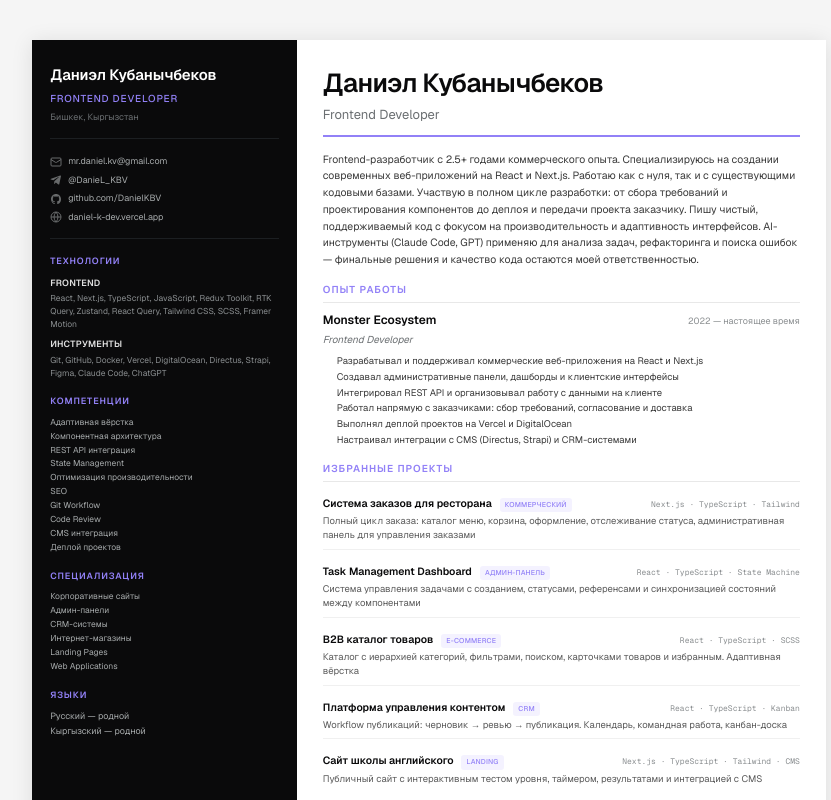
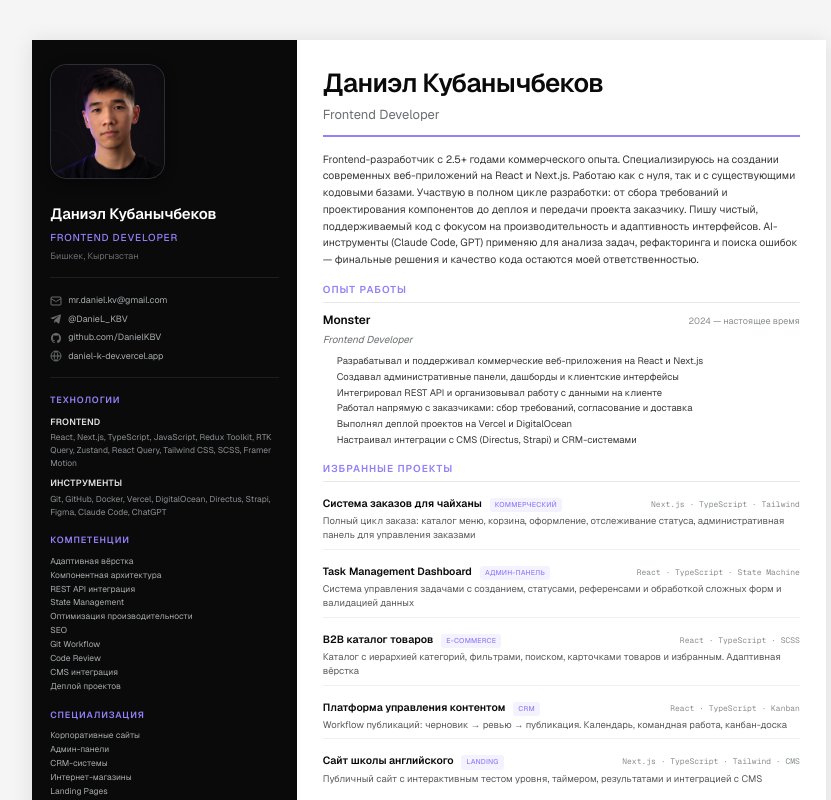
Before and after one commit to MonsterDKBV/portfolio, a Next.js app: page /resume in a window 1280 px wide. Shown: the top 800 px of the page, without its empty margins (211-1042 px from the left). Built offline with nearby package versions, Linux system fonts and the light colour scheme.

Commit message:
Обновлены резюме и проекты + портрет

```diff
--- a/Archive/Portfolio.dc.html
+++ b/Archive/Portfolio.dc.html
@@ -221,7 +221,7 @@
               <span style="font-family:'Geist Mono',monospace; font-size:11.5px; letter-spacing:.1em; color:#7c8084; text-transform:uppercase;">01 · Клиентский сайт + админка</span>
               <span style="display:inline-flex; align-items:center; gap:6px; font-family:'Geist Mono',monospace; font-size:10px; letter-spacing:.1em; color:#baa7ff; text-transform:uppercase; padding:5px 10px; border:1px solid #33305a; border-radius:100px; background:rgba(146,129,247,.06); white-space:nowrap;"><span style="width:5px; height:5px; border-radius:50%; background:#9281f7; box-shadow:0 0 8px #9281f7;"></span>Private</span>
             </div>
-            <h3 style="margin:0 0 22px; font-size:26px; font-weight:500; letter-spacing:-.02em; color:#ffffff; line-height:1.12;">Система заказов для ресторана</h3>
+            <h3 style="margin:0 0 22px; font-size:26px; font-weight:500; letter-spacing:-.02em; color:#ffffff; line-height:1.12;">Система заказов для чайханы</h3>
             <div style="display:flex; flex-direction:column; gap:15px; border-top:1px solid #17191c; padding-top:20px;">
               <div style="display:grid; grid-template-columns:92px 1fr; gap:14px; align-items:baseline;"><span style="font-family:'Geist Mono',monospace; font-size:10px; letter-spacing:.09em; color:#6b6f72; text-transform:uppercase;">Роль</span><span style="font-size:14.5px; line-height:1.5; color:#c6c9cb; font-weight:300;">Frontend — вёрстка и клиентская логика</span></div>
               <div style="display:grid; grid-template-columns:92px 1fr; gap:14px; align-items:baseline;"><span style="font-family:'Geist Mono',monospace; font-size:10px; letter-spacing:.09em; color:#6b6f72; text-transform:uppercase;">Задачи</span><span style="font-size:14.5px; line-height:1.5; color:#c6c9cb; font-weight:300;">Меню, корзина, оформление заказа, экран отчётов</span></div>
--- a/Archive/Portfolio.standalone.dc.html
+++ b/Archive/Portfolio.standalone.dc.html
@@ -229,7 +229,7 @@
               <span style="font-family:'Geist Mono',monospace; font-size:11.5px; letter-spacing:.1em; color:#7c8084; text-transform:uppercase;">01 · Клиентский сайт + админка</span>
               <span style="display:inline-flex; align-items:center; gap:6px; font-family:'Geist Mono',monospace; font-size:10px; letter-spacing:.1em; color:#baa7ff; text-transform:uppercase; padding:5px 10px; border:1px solid #33305a; border-radius:100px; background:rgba(146,129,247,.06); white-space:nowrap;"><span style="width:5px; height:5px; border-radius:50%; background:#9281f7; box-shadow:0 0 8px #9281f7;"></span>Private</span>
             </div>
-            <h3 style="margin:0 0 22px; font-size:26px; font-weight:500; letter-spacing:-.02em; color:#ffffff; line-height:1.12;">Система заказов для ресторана</h3>
+            <h3 style="margin:0 0 22px; font-size:26px; font-weight:500; letter-spacing:-.02em; color:#ffffff; line-height:1.12;">Система заказов для чайханы</h3>
             <div style="display:flex; flex-direction:column; gap:15px; border-top:1px solid #17191c; padding-top:20px;">
               <div style="display:grid; grid-template-columns:92px 1fr; gap:14px; align-items:baseline;"><span style="font-family:'Geist Mono',monospace; font-size:10px; letter-spacing:.09em; color:#6b6f72; text-transform:uppercase;">Роль</span><span style="font-size:14.5px; line-height:1.5; color:#c6c9cb; font-weight:300;">Frontend — вёрстка и клиентская логика</span></div>
               <div style="display:grid; grid-template-columns:92px 1fr; gap:14px; align-items:baseline;"><span style="font-family:'Geist Mono',monospace; font-size:10px; letter-spacing:.09em; color:#6b6f72; text-transform:uppercase;">Задачи</span><span style="font-size:14.5px; line-height:1.5; color:#c6c9cb; font-weight:300;">Меню, корзина, оформление заказа, экран отчётов</span></div>
--- a/src/app/resume/page.tsx
+++ b/src/app/resume/page.tsx
@@ -1,4 +1,5 @@
 import type { Metadata } from 'next'
+import Image from 'next/image'
 import styles from './resume.module.css'
 
 export const metadata: Metadata = {
@@ -13,6 +14,20 @@ export default function ResumePage() {
       <div className={styles.resumeContainer}>
         {/* Left Column - Sidebar */}
         <aside className={styles.resumeSidebar}>
+          {/* Portrait */}
+          <div className={styles.portraitWrapper}>
+            <div className={styles.portraitFrame}>
+              <Image
+                src="/portrait.jpg"
+                alt="Даниэл Кубанычбеков"
+                width={100}
+                height={100}
+                className={styles.portraitImage}
+                priority
+              />
+            </div>
+          </div>
+
           <div className={styles.sidebarHeader}>
             <h1 className={styles.sidebarName}>Даниэл Кубанычбеков</h1>
             <p className={styles.sidebarTitle}>Frontend Developer</p>
@@ -91,7 +106,7 @@ export default function ResumePage() {
           <div className={styles.sidebarSection}>
             <h2 className={styles.sectionTitle}>Языки</h2>
             <div className={styles.langList}>
-              <span>Русский — родной</span>
+              <span>Русский — разговорный</span>
               <span>Кыргызский — родной</span>
             </div>
           </div>
@@ -114,8 +129,8 @@ export default function ResumePage() {
             <h2 className={styles.sectionHeading}>Опыт работы</h2>
             <div className={styles.experienceItem}>
               <div className={styles.expHeader}>
-                <span className={styles.expCompany}>Monster Ecosystem</span>
-                <span className={styles.expDate}>2022 — настоящее время</span>
+                <span className={styles.expCompany}>Monster</span>
+                <span className={styles.expDate}>2024 — настоящее время</span>
               </div>
               <p className={styles.expRole}>Frontend Developer</p>
               <ul className={styles.expList}>
@@ -135,7 +150,7 @@ export default function ResumePage() {
             <div className={styles.projectItem}>
               <div className={styles.projHeader}>
                 <div className={styles.projTitleRow}>
-                  <span className={styles.projName}>Система заказов для ресторана</span>
+                  <span className={styles.projName}>Система заказов для чайханы</span>
                   <span className={styles.projTag}>Коммерческий</span>
                 </div>
                 <span className={styles.projStack}>Next.js · TypeScript · Tailwind</span>
@@ -151,7 +166,7 @@ export default function ResumePage() {
                 </div>
                 <span className={styles.projStack}>React · TypeScript · State Machine</span>
               </div>
-              <p className={styles.projDesc}>Система управления задачами с созданием, статусами, референсами и синхронизацией состояний между компонентами</p>
+              <p className={styles.projDesc}>Система управления задачами с созданием, статусами, референсами и обработкой сложных форм и валидацией данных</p>
             </div>
 
             <div className={styles.projectItem}>
--- a/src/app/resume/resume.module.css
+++ b/src/app/resume/resume.module.css
@@ -30,6 +30,33 @@
   gap: 16px;
   height: 100%;
   overflow: hidden;
+}
+
+/* ============ PORTRAIT ============ */
+.portraitWrapper {
+  display: flex;
+  justify-content: flex-start;
+  margin-bottom: 8px;
+}
+
+.portraitFrame {
+  position: relative;
+  width: 115px;
+  height: 115px;
+  border-radius: 16px;
+  border: 1px solid #2b2f34;
+  background: #0f1012;
+  box-shadow: 0 3px 12px rgba(0, 0, 0, 0.45);
+  overflow: hidden;
+}
+
+.portraitImage {
+  width: 100%;
+  height: 100%;
+  border-radius: 16px;
+  object-fit: cover;
+  object-position: center 30%;
+  display: block;
 }
 
 .sidebarHeader {
--- a/src/components/sections/SelectedWork.tsx
+++ b/src/components/sections/SelectedWork.tsx
@@ -13,7 +13,7 @@ const projects = [
   {
     num: '01',
     type: 'Клиентский сайт + админка',
-    title: 'Система заказов для ресторана',
+    title: 'Система заказов для чайханы',
     role: 'Frontend — вёрстка и клиентская логика',
     tasks: 'Меню, корзина, оформление заказа, экран отчётов',
     hard: 'Собрать единый поток заказа: меню → корзина → оформление → статус заказа → админка',
--- a/src/data/projects.ts
+++ b/src/data/projects.ts
@@ -3,7 +3,7 @@ import type { Project } from '@/types/project'
 export const projects: readonly Project[] = [
   {
     id: 'restaurant-orders',
-    title: 'Система заказов для ресторана',
+    title: 'Система заказов для чайханы',
     type: 'Публичный сайт + внутренняя админка',
     role: 'Frontend — сайт, меню, корзина, админка',
     tasks: 'Публичная часть, меню, корзина, оформление заказа, статусы и административные экраны.',
```
Also changed, not shown: Archive/main.html (+1 -1 lines), Archive/old_main.html (+1 -1 lines), 4 other files (tests, documents, lock files or other folders).
